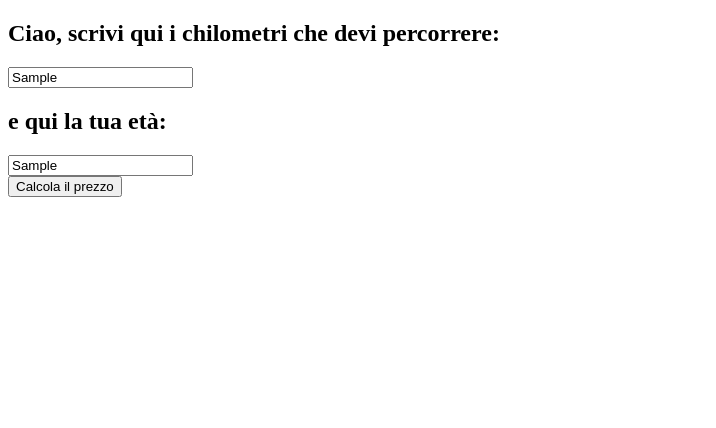
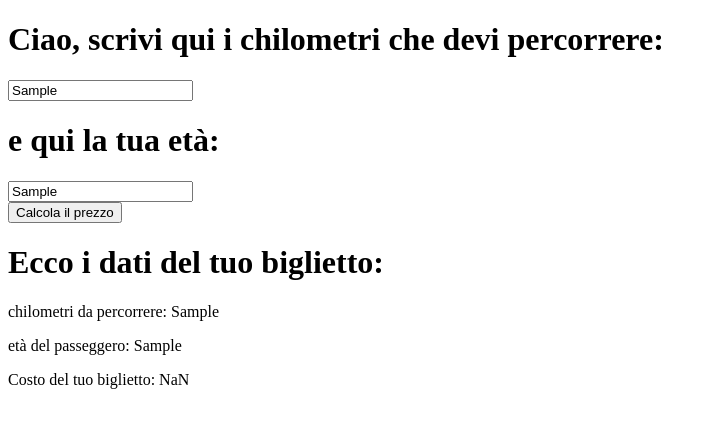
Before and after one commit to giordanofabrizii/js-biglietto-treno-form, a plain HTML site: page index.html in a window 1280 px wide. Both pictures are taken after typing "Sample", "Sample" into the empty fields and a click on the button "Calcola il prezzo". Shown: the whole page, without its empty margins (0-716 px from the left). Drawn offline with Linux system fonts and the light colour scheme.

Commit message:
added second milestone

```diff
--- a/index.html
+++ b/index.html
@@ -8,14 +8,22 @@
 <body>
     <main>
         <div class="km-container">
-            <h2>Ciao, scrivi qui i chilometri che devi percorrere: </h2>
-            <input type="text" id="km">
+            <h1>Ciao, scrivi qui i chilometri che devi percorrere: </h1>
+            <input type="text" id="kmInput">
         </div>
         <div class="eta-container">
-            <h2>e qui la tua et&agrave;: </h2>
-            <input type="text" id="eta">
+            <h1>e qui la tua et&agrave;: </h1>
+            <input type="text" id="etaInput">
         </div>
         <button id="invia">Calcola il prezzo</button>
+
+        <div class="bilgietto">
+            <h1>Ecco i dati del tuo biglietto:</h1>
+            <p id="kmOutput">chilometri da percorrere: </p>
+            <p id="etaOutput">et&agrave; del passeggero: </p>
+            <p id="costoOutput">Costo del tuo biglietto: </p>
+
+        </div>
     </main>
 
     <script src="./js/script.js"></script>
--- a/js/script.js
+++ b/js/script.js
@@ -16,23 +16,29 @@
 // > Il recap dei dati e l'output del prezzo finale, andranno quindi stampati in pagina (il prezzo dovrà essere formattato con massimo due decimali, per indicare i centesimi sul prezzo).
 
 const costoAlKm = 0.267113; // euro al km
+
 const sendButtonEl = document.getElementById("invia");
-const kmFormEl = document.getElementById("km");
-const etaFormEl = document.getElementById("eta");
+const kmInputEl = document.getElementById("kmInput");
+const etaInputEl = document.getElementById("etaInput");
+const kmOutputEl = document.getElementById("kmOutput");
+const etaOutputEl = document.getElementById("etaOutput");
+const costoOutputEl = document.getElementById("costoOutput");
 
 sendButtonEl.addEventListener("click", function(){
-    let kmUtente = kmFormEl.value ;
-    let etaUtente = etaFormEl.value ;
+    let kmUtente = kmInputEl.value ;
+    let etaUtente = etaInputEl.value ;
 
     // calcolo il costo dello biglietto
     let prezzo = kmUtente * costoAlKm;
 
     // sconto il biglietto
     if (etaUtente < 21) {
-        prezzo *= (1.0 - 0.24552)
+        prezzo *= (1.0 - 0.24552);
     } else if (etaUtente >= 63) {
-        prezzo *= (1.0 - 0.37893)
+        prezzo *= (1.0 - 0.37893);
     }
 
-    console.log(prezzo.toFixed(2));
+    kmOutputEl.append(kmUtente);
+    etaOutputEl.append(etaUtente);
+    costoOutputEl.append(prezzo.toFixed(2));
 });
```
